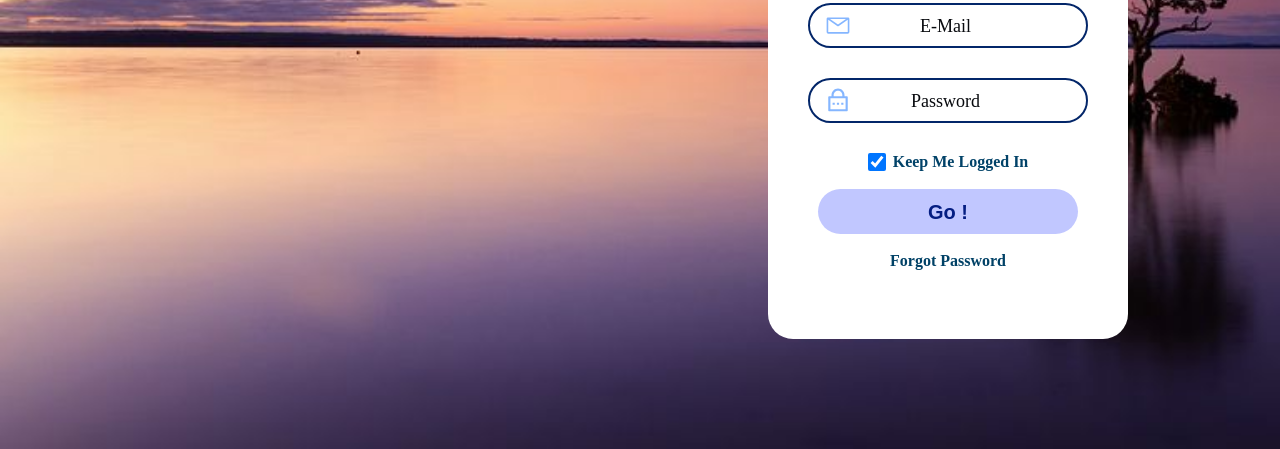
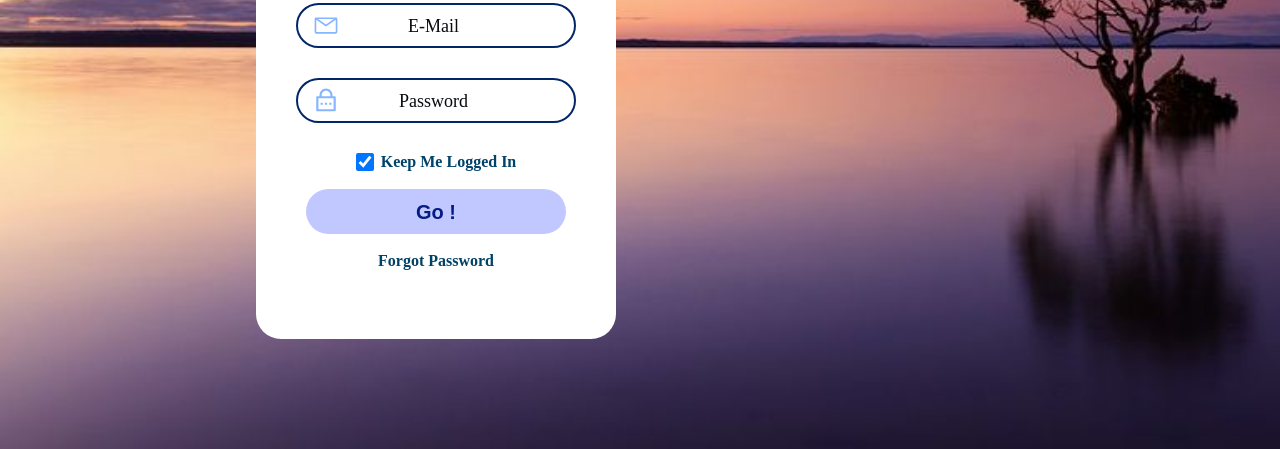
Before and after one commit to op-amateur/loginpage, a plain HTML site: page index.html in a window 1280 px wide. Shown: the part 351-800 px from the top of the page. Drawn offline with Linux system fonts and the light colour scheme; a web font is replaced by a local one.

Commit message:
Add files via upload

```diff
--- a/index.html
+++ b/index.html
@@ -1,10 +1,6 @@
 <!DOCTYPE html>
 <html lang="en">
-
 <head>
-    <meta charset="UTF-8">
-    <meta http-equiv="X-UA-Compatible" content="IE=edge">
-    <meta name="viewport" content="width=device-width, initial-scale=1.0">
     <title>Login form</title>
     <link rel="stylesheet" href="style.css">
 </head>
--- a/style.css
+++ b/style.css
@@ -16,7 +16,7 @@
 .right {
   position: absolute;
   width: 360px;
-  left: 60%;
+  left: 20%;
   height: 580px;
   top: calc(50% - 580px / 2);
   background: #ffffff;
```
